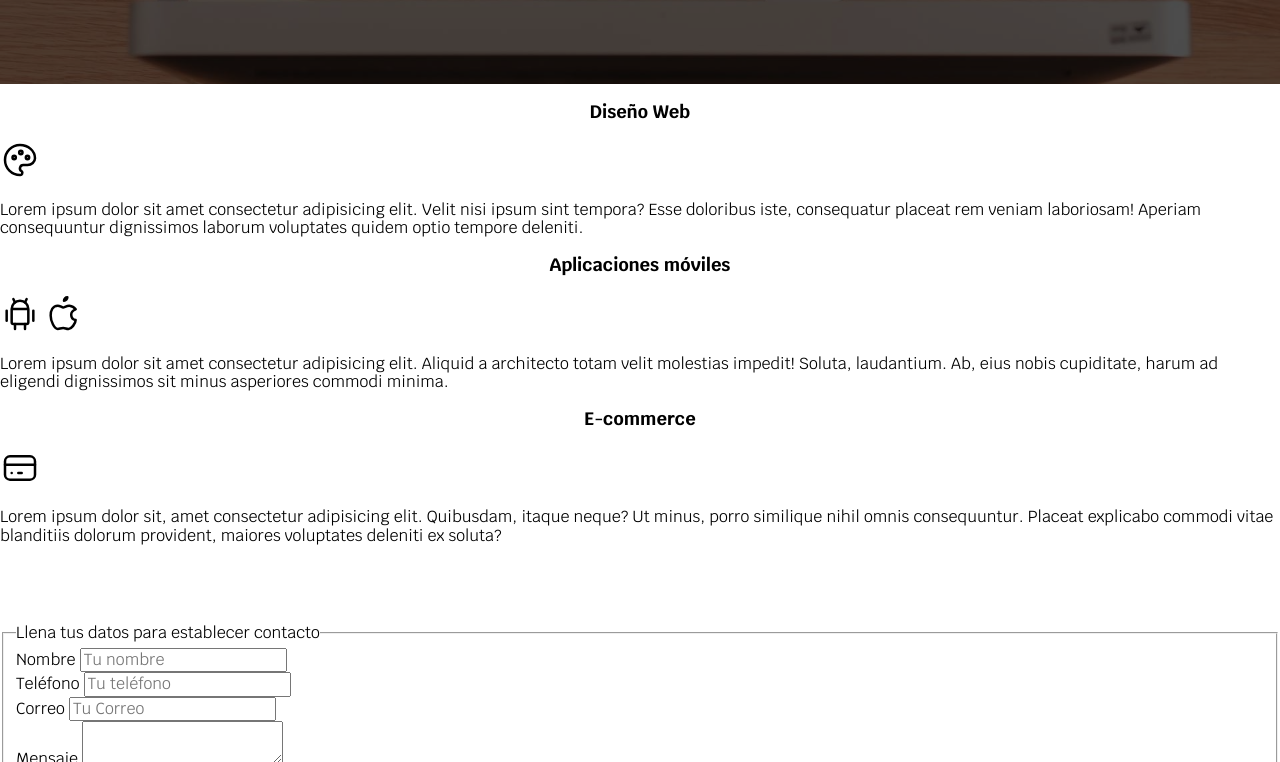
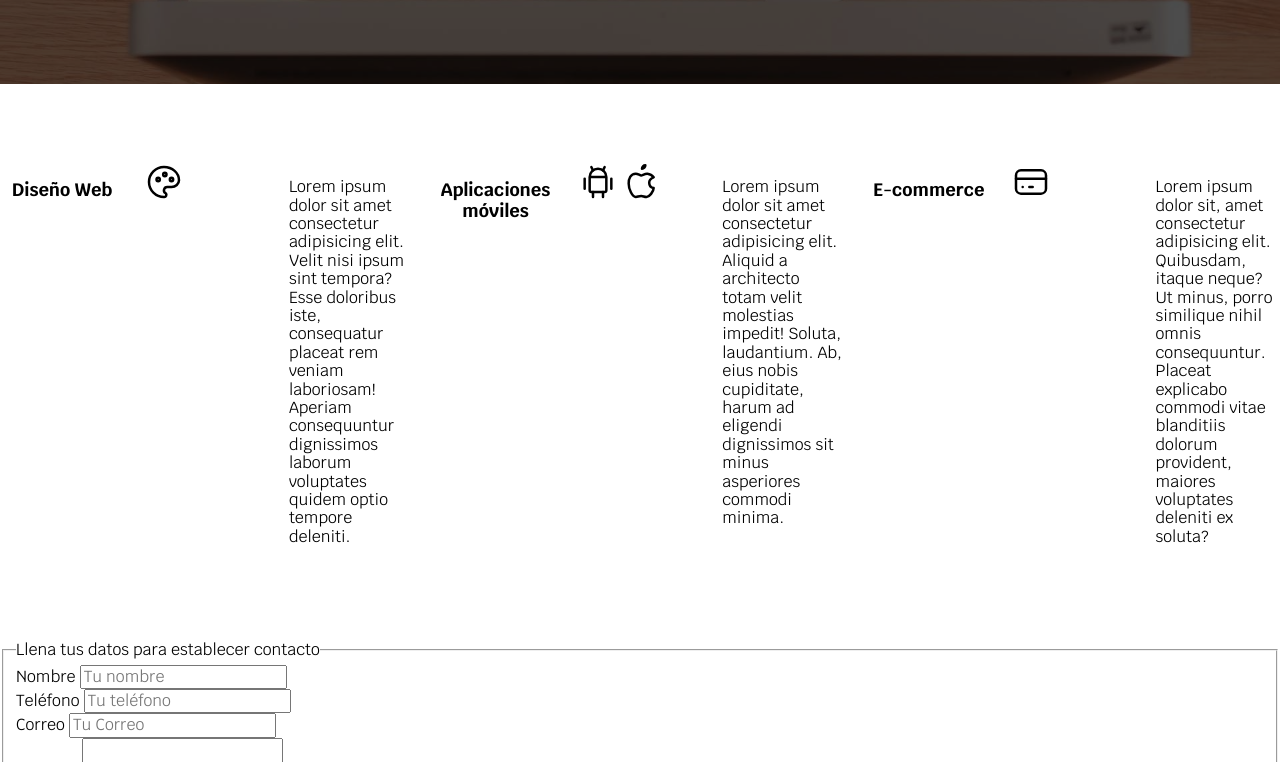
Before and after one commit to BrayanSierratuz88/Web-main, a plain HTML site: page developer_page_7SA/index.html in a window 1280 px wide. Shown: the part 504-1266 px from the top of the page. Drawn offline with Linux system fonts and the light colour scheme.

```diff
--- a/developer_page_7SA/css/styles.css
+++ b/developer_page_7SA/css/styles.css
@@ -139,3 +139,13 @@
         width: auto;
     }
  }
+
+ /* Seccion de servicios */
+ @media (min-width: 768px) {
+    .servicios{
+        display: grid;
+        /*define el area de las columnas*/
+        grid-template-columns: repeat(3, 1fr);
+        column-gap: 2rem;
+    }
+ }
--- a/developer_page_7SA/index.html
+++ b/developer_page_7SA/index.html
@@ -43,18 +43,26 @@
     </div>
    </Section>
    <main>
-        <section>
+    <h2>Mis servicios</h2>
+
+    <div class="servicios">
+
+        <section class="servicios">
         <h3>Diseño Web</h3>
+        <div class="icono">
         <svg xmlns="http://www.w3.org/2000/svg" viewBox="0 0 24 24" fill="none" stroke="currentColor" stroke-linecap="round" stroke-linejoin="round" width="40" height="40" stroke-width="1.5">
             <path d="M12 21a9 9 0 0 1 0 -18c4.97 0 9 3.582 9 8c0 1.06 -.474 2.078 -1.318 2.828c-.844 .75 -1.989 1.172 -3.182 1.172h-2.5a2 2 0 0 0 -1 3.75a1.3 1.3 0 0 1 -1 2.25"></path>
             <path d="M8.5 10.5m-1 0a1 1 0 1 0 2 0a1 1 0 1 0 -2 0"></path>
             <path d="M12.5 7.5m-1 0a1 1 0 1 0 2 0a1 1 0 1 0 -2 0"></path>
             <path d="M16.5 10.5m-1 0a1 1 0 1 0 2 0a1 1 0 1 0 -2 0"></path>
           </svg>
-        <p>Lorem ipsum dolor sit amet consectetur adipisicing elit. Velit nisi ipsum sint tempora? Esse doloribus iste, consequatur placeat rem veniam laboriosam! Aperiam consequuntur dignissimos laborum voluptates quidem optio tempore deleniti.</p>
-    </section>
-        <section>
+        </div>
+          <p>Lorem ipsum dolor sit amet consectetur adipisicing elit. Velit nisi ipsum sint tempora? Esse doloribus iste, consequatur placeat rem veniam laboriosam! Aperiam consequuntur dignissimos laborum voluptates quidem optio tempore deleniti.</p>
+
+        </section>
+        <section class="servicios">
         <h3>Aplicaciones móviles</h3>
+        <div class="iconos">
         <svg xmlns="http://www.w3.org/2000/svg" viewBox="0 0 24 24" fill="none" stroke="currentColor" stroke-linecap="round" stroke-linejoin="round" width="40" height="40" stroke-width="1.5">
             <path d="M4 10l0 6"></path>
             <path d="M20 10l0 6"></path>
@@ -68,20 +76,23 @@
             <path d="M8.286 7.008c-3.216 0 -4.286 3.23 -4.286 5.92c0 3.229 2.143 8.072 4.286 8.072c1.165 -.05 1.799 -.538 3.214 -.538c1.406 0 1.607 .538 3.214 .538s4.286 -3.229 4.286 -5.381c-.03 -.011 -2.649 -.434 -2.679 -3.23c-.02 -2.335 2.589 -3.179 2.679 -3.228c-1.096 -1.606 -3.162 -2.113 -3.75 -2.153c-1.535 -.12 -3.032 1.077 -3.75 1.077c-.729 0 -2.036 -1.077 -3.214 -1.077z"></path>
             <path d="M12 4a2 2 0 0 0 2 -2a2 2 0 0 0 -2 2"></path>
           </svg>
+        </div>
         <p>Lorem ipsum dolor sit amet consectetur adipisicing elit. Aliquid a architecto totam velit molestias impedit! Soluta, laudantium. Ab, eius nobis cupiditate, harum ad eligendi dignissimos sit minus asperiores commodi minima.</p>
     </section>
-    <section>
+    <section class="servicios">
         <h3>E-commerce</h3>
+        <div class="iconos">
         <svg xmlns="http://www.w3.org/2000/svg" viewBox="0 0 24 24" fill="none" stroke="currentColor" stroke-linecap="round" stroke-linejoin="round" width="40" height="40" stroke-width="1.5">
             <path d="M3 5m0 3a3 3 0 0 1 3 -3h12a3 3 0 0 1 3 3v8a3 3 0 0 1 -3 3h-12a3 3 0 0 1 -3 -3z"></path>
             <path d="M3 10l18 0"></path>
             <path d="M7 15l.01 0"></path>
             <path d="M11 15l2 0"></path>
           </svg>
+        </div>
         <p>Lorem ipsum dolor sit, amet consectetur adipisicing elit. Quibusdam, itaque neque? Ut minus, porro similique nihil omnis consequuntur. Placeat explicabo commodi vitae blanditiis dolorum provident, maiores voluptates deleniti ex soluta?</p>
     </section>
         </main>
-
+    </div>
         <section>
             <h2>Contacto</h2>
             <form>
```
